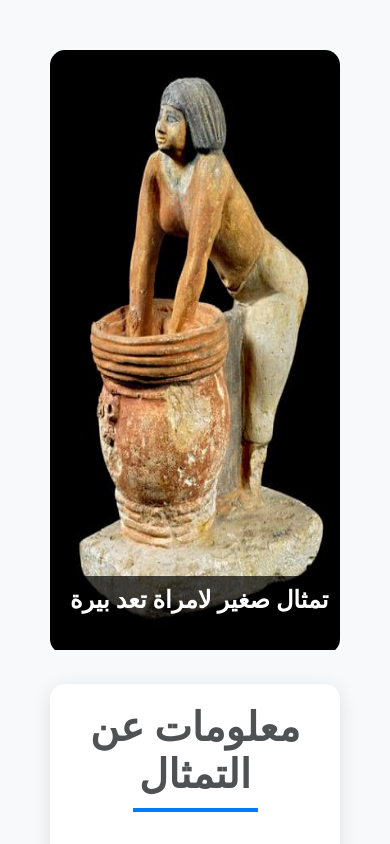
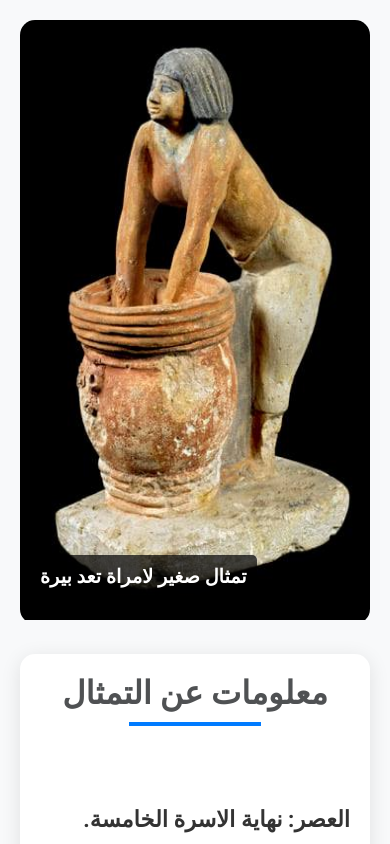
Before and after one commit to Ammar-nasr13/minya-university-museum, a plain HTML site: page second.html in a window 390 px wide. Shown: the top 844 px of the page. Drawn offline with Linux system fonts and the light colour scheme.

Commit message:
Update secound.css

```diff
--- a/secound.css
+++ b/secound.css
@@ -80,3 +80,15 @@ img {
     text-align: right;
     line-height: 2.5;
 }
+/* Media Queries */
+@media (max-width: 768px) {
+    .container {
+        padding: 20px; /* تقليل المسافة داخل الحاوية */
+    }
+
+    .image-title {
+        font-size: 1.2em; /* تقليل حجم خط العنوان */
+    }
+
+    .text-section h2 {
+        font-size: 2em;} }
```
